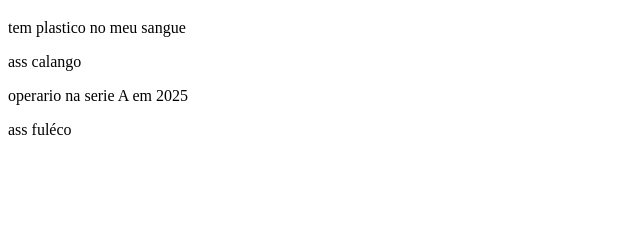
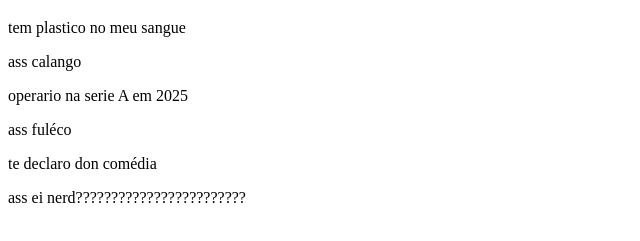
Before and after one commit to Gabrielykoritar/alurabook, a plain HTML site: page index.html in a window 1280 px wide. Shown: the part 61-302 px from the top of the page, without its empty margins (0-640 px from the left). Drawn offline with Linux system fonts and the light colour scheme.

Commit message:
Update index.html

```diff
--- a/index.html
+++ b/index.html
@@ -9,11 +9,15 @@
     </head>
     <body>
         <h1>AluraBook</h1>
+
         <p>tem plastico no meu sangue</p>
         ass calango
 
         <p>operario na serie A em 2025</p>
         ass fuléco
 
+        <p>te declaro don comédia</p>
+        ass ei nerd????????????????????????
+
     </body>
 </html>
```
